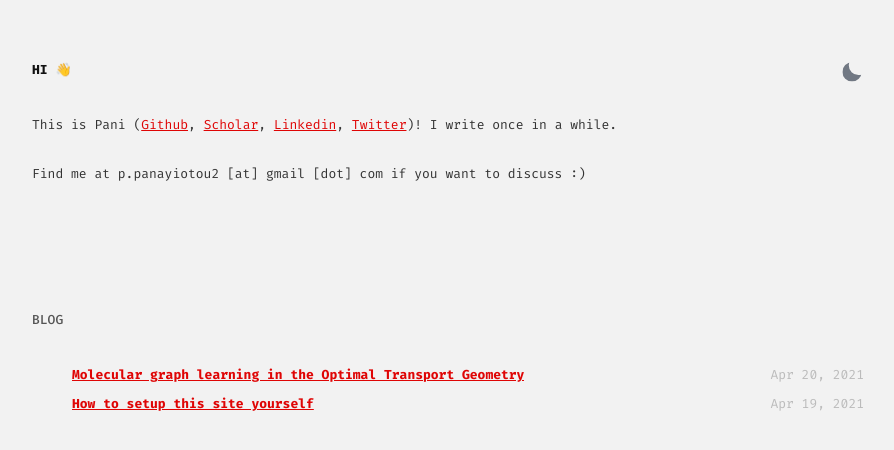
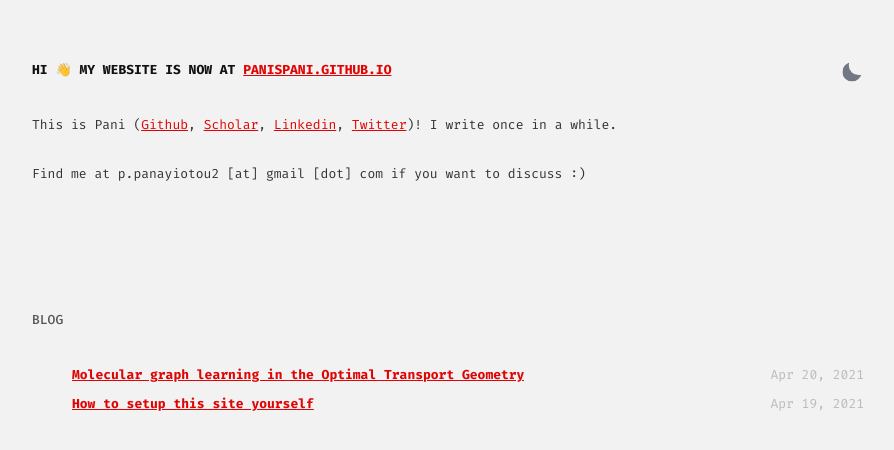
Before and after one commit to panpan2/panpan2.github.io, a Jekyll site: the page built from index.html, in a window 1280 px wide. Shown: the top 450 px of the page, without its empty margins (192-1086 px from the left). Built offline with Jekyll 4.4.1, drawn with Linux system fonts in a browser that asks for light colours.

Commit message:
Update index.html to include a link to my new website

```diff
--- a/index.html
+++ b/index.html
@@ -4,7 +4,7 @@ layout: default
 
 <section id="intro">
   <div class="flex-row-between">
-    <h1>Hi 👋</h1>
+    <h1>Hi 👋 My website is now at <a href="panispani.github.io" target="_blank">panispani.github.io</a></h1>
     <button id="theme-toggle" onclick="modeSwitcher()">
       <div></div>
     </button>
```
